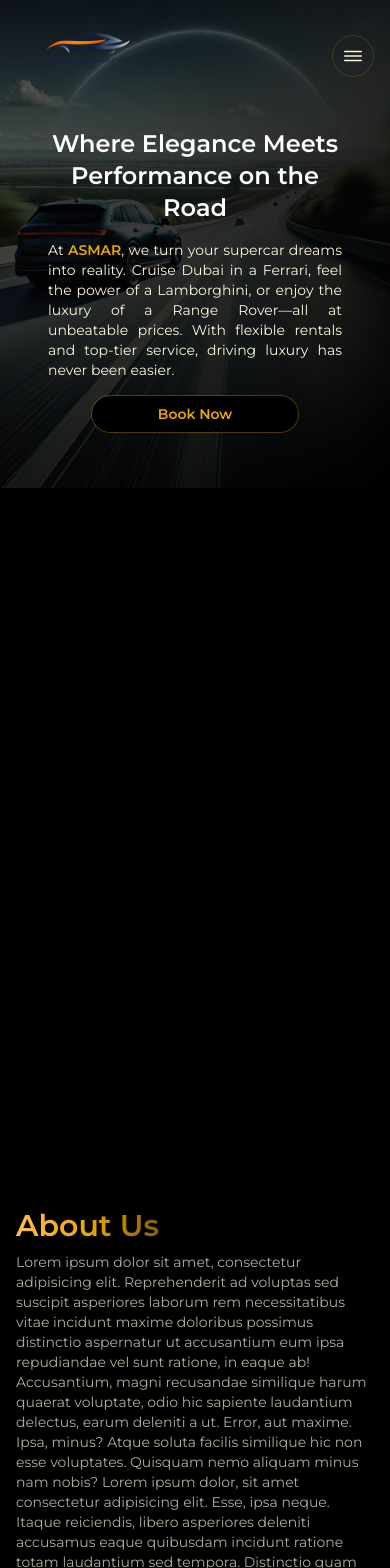
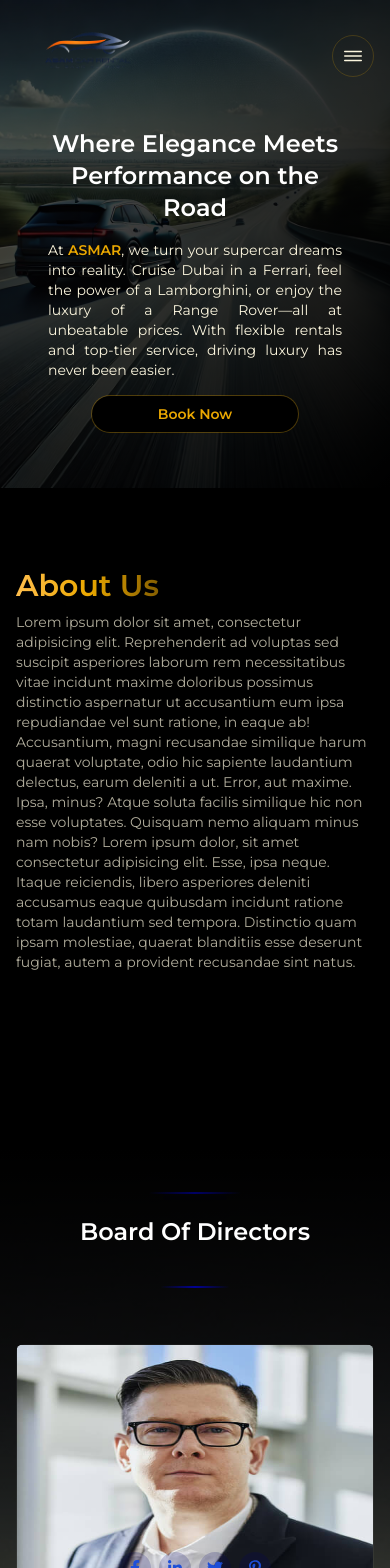
Before and after one commit to wajahat123/Car_Rental_App, a Next.js app: page /about in a window 390 px wide. Shown: the top 1568 px of the page. Built offline with nearby package versions, Linux system fonts and the light colour scheme.

Commit message:
Adjusted display position of image section in about and privacy route to ensure its better alignment across different screen sizes

```diff
--- a/src/app/(routes)/about/page.tsx
+++ b/src/app/(routes)/about/page.tsx
@@ -12,11 +12,11 @@ const About = () => {
       <SubHeader />
 
       <div className='flex flex-col md:flex-row justify-center my-20   bg-lue-700 items-center gap-10 px-4 sm:px-6 md:px-8 lg:px-20 max-w-7xl mx-auto'>
-        <div className="relative md:w-1/3 w-full bg-red-80 h-[600px] flex items-center md:justify-start justify-center">
+        <div className="relative md:w-1/3 w-full bg-red-80 h-[600px]  items-center md:justify-start md:flex hidden">
         {/* circle  overlay*/}
           <div className='md:w-[350px] md:h-[350px] rounded-full bg-gradient-to-br from-gold-400/80  to-transparent absolute -left-10 top-20 '></div>
           {/* Image */}
-          <div className="absolute top-0 left-0 max-h-[550px] max-w-[450px] z-10 md:block hidden">
+          <div className="absolute top-0 left-0 max-h-[550px] max-w-[450px] z-10 ">
             <Image
               src="/assets/images/car9.png"
               alt='car'
```
